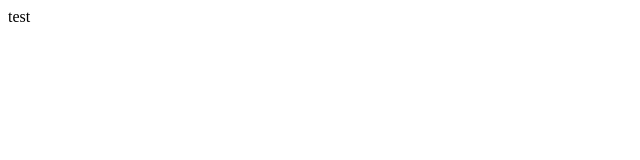
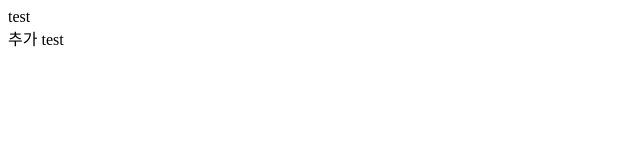
Before and after one commit to hobit02/portfolio, a plain HTML site: page index.html in a window 1280 px wide. Shown: the full height of the page, 0-640 px from the left. Drawn offline with Linux system fonts and the light colour scheme.

Commit message:
Update index.html
test

```diff
--- a/index.html
+++ b/index.html
@@ -8,6 +8,7 @@
 <body>
     <div>
         test
+        <div>추가 test</div>
     </div>
 </body>
 </html>
```
